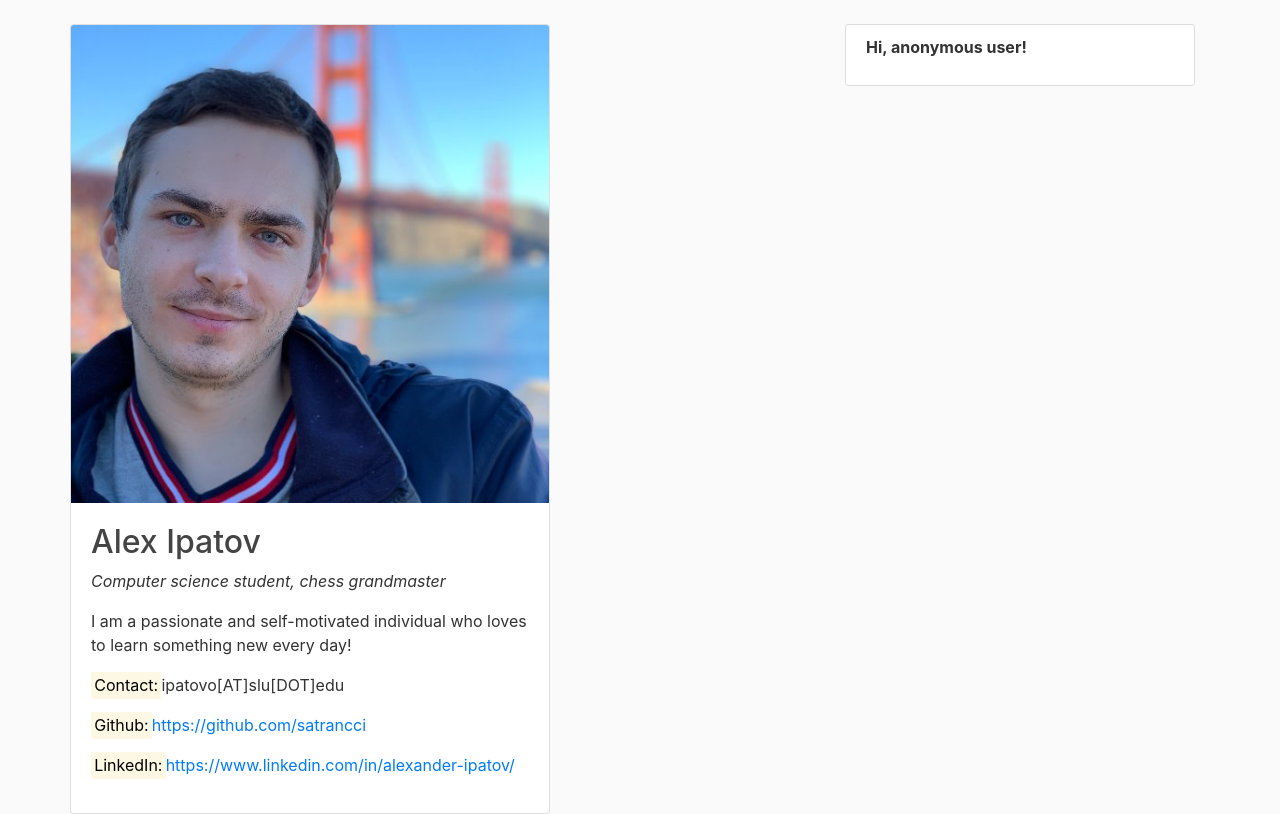
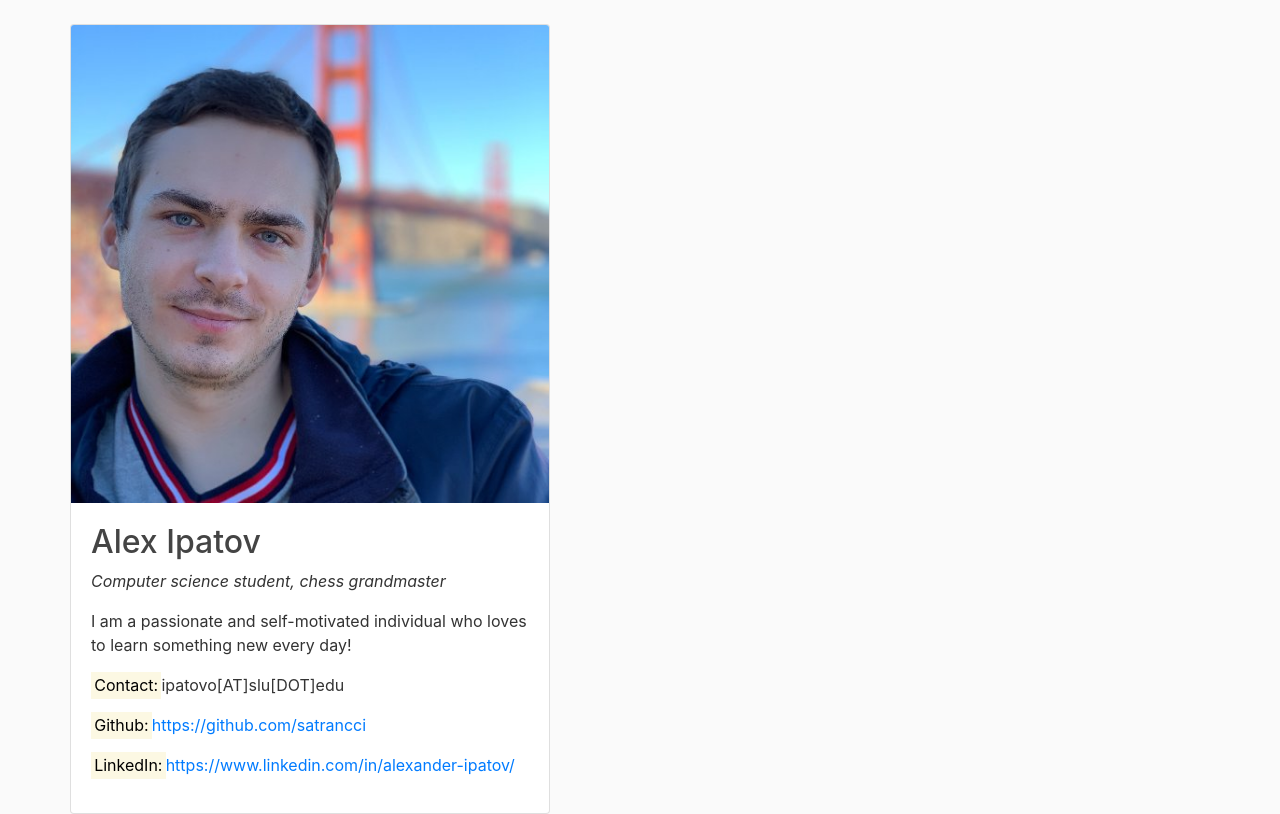
Before and after one commit to satrancci/flask-api-ml-model-and-sudoku-solver, a Flask app: page /about in a window 1280 px wide. Shown: the part 56-870 px from the top of the page. Run offline with Flask 2, Linux system fonts and the light colour scheme; some libraries are stand-ins or nearby versions.

Commit message:
removed customized welcome messages from sidebar in layout.html

```diff
--- a/flasksite/templates/layout.html
+++ b/flasksite/templates/layout.html
@@ -62,18 +62,6 @@
           {% endwith %}
           {% block content %}{% endblock %}
         </div>
-          <div class="col-md-4">
-            <div class="content-section">
-              {% if current_user.is_authenticated %}
-                <p class='font-weight-bold'> Hi, {{ current_user.username }}!</p>
-                </p>
-              {% else %}
-                <p class='font-weight-bold'> Hi, anonymous user!</p>
-              {% endif %}
-
-            </div>
-
-          </div>
       </div>
     </main>
 
```
